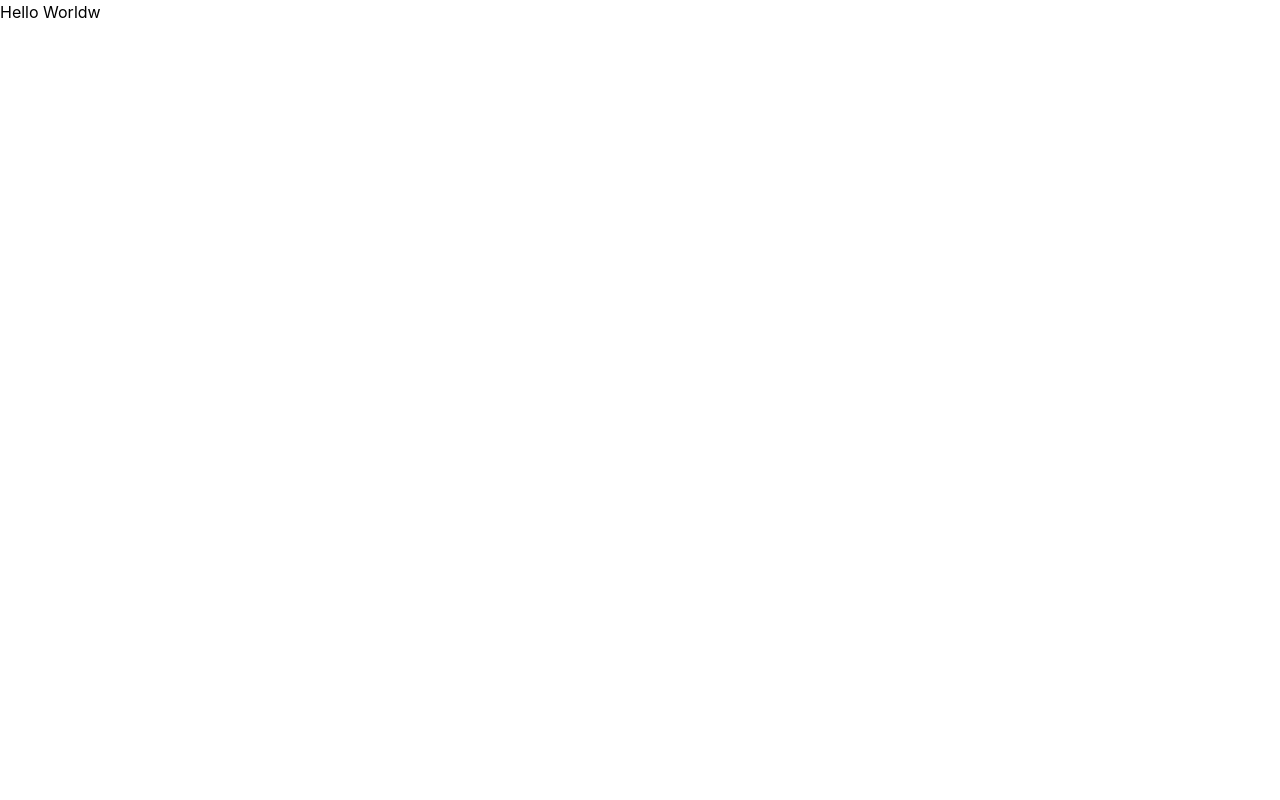
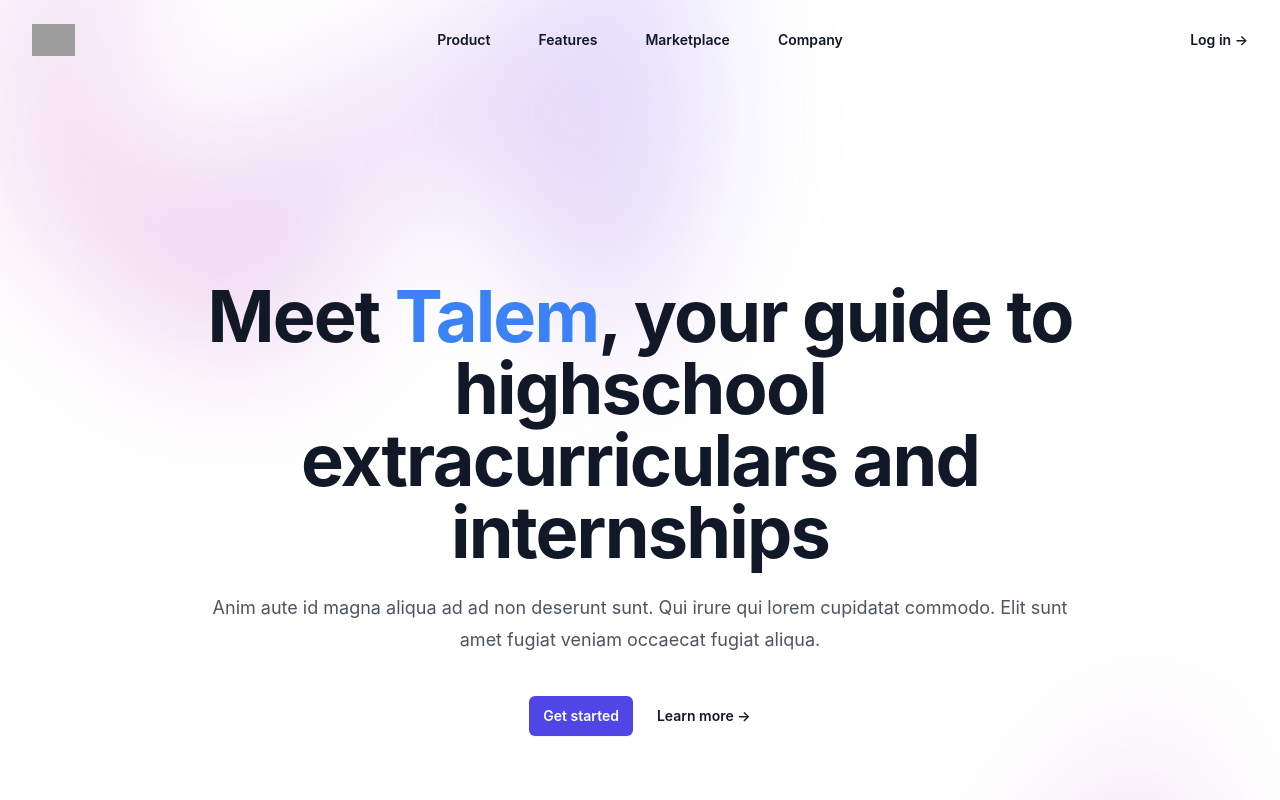
Before and after one commit to ekwoka/talem-app, a React (Create React App) app: page / in a window 1280 px wide. Shown: the top 800 px of the page. Built offline with nearby package versions, Linux system fonts and the light colour scheme; grey boxes are pictures that could not be loaded.

Commit message:
Fixed header component

```diff
--- a/package.json
+++ b/package.json
@@ -3,6 +3,8 @@
   "version": "0.1.0",
   "private": true,
   "dependencies": {
+    "@headlessui/react": "^1.7.15",
+    "@heroicons/react": "^2.0.18",
     "@testing-library/jest-dom": "^5.16.5",
     "@testing-library/react": "^13.4.0",
     "@testing-library/user-event": "^13.5.0",
--- a/src/App.js
+++ b/src/App.js
@@ -1,11 +1,15 @@
+import React from 'react';
+import ReactDOM from 'react-dom/client';
 import logo from './logo.svg';
 import './index.css';
+import Header from './Components/Header';
+
 
 function App() {
   return (
-    <div className=''>
-      Hello Worldw
-    </div>
+    <>
+      <Header />
+    </>
   );
 }
 
--- /dev/null
+++ b/src/Components/Header.jsx
@@ -0,0 +1,163 @@
+import React from "react";
+import '../index.css';
+import logoImage from "../Images/talem-logo.png"
+import { useState } from 'react'
+import { Dialog } from '@headlessui/react'
+import { Bars3Icon, XMarkIcon } from '@heroicons/react/24/outline'
+
+const navigation = [
+  { name: 'Product', href: '#' },
+  { name: 'Features', href: '#' },
+  { name: 'Marketplace', href: '#' },
+  { name: 'Company', href: '#' },
+]
+
+export default function Header() {
+  const [mobileMenuOpen, setMobileMenuOpen] = useState(false)
+
+  return (
+    <div className="bg-white">
+      <header className="absolute inset-x-0 top-0 z-50">
+        <nav className="flex items-center justify-between p-6 lg:px-8" aria-label="Global">
+          <div className="flex lg:flex-1">
+            <a href="#" className="-m-1.5 p-1.5">
+              <span className="sr-only">Your Company</span>
+              <img
+                className="h-8 w-auto"
+                src="https://tailwindui.com/img/logos/mark.svg?color=indigo&shade=600"
+                alt=""
+              />
+            </a>
+          </div>
+          <div className="flex lg:hidden">
+            <button
+              type="button"
+              className="-m-2.5 inline-flex items-center justify-center rounded-md p-2.5 text-gray-700"
+              onClick={() => setMobileMenuOpen(true)}
+            >
+              <span className="sr-only">Open main menu</span>
+              <Bars3Icon className="h-6 w-6" aria-hidden="true" />
+            </button>
+          </div>
+          <div className="hidden lg:flex lg:gap-x-12">
+            {navigation.map((item) => (
+              <a key={item.name} href={item.href} className="text-sm font-semibold leading-6 text-gray-900">
+                {item.name}
+              </a>
+            ))}
+          </div>
+          <div className="hidden lg:flex lg:flex-1 lg:justify-end">
+            <a href="#" className="text-sm font-semibold leading-6 text-gray-900">
+              Log in <span aria-hidden="true">&rarr;</span>
+            </a>
+          </div>
+        </nav>
+        <Dialog as="div" className="lg:hidden" open={mobileMenuOpen} onClose={setMobileMenuOpen}>
+          <div className="fixed inset-0 z-50" />
+          <Dialog.Panel className="fixed inset-y-0 right-0 z-50 w-full overflow-y-auto bg-white px-6 py-6 sm:max-w-sm sm:ring-1 sm:ring-gray-900/10">
+            <div className="flex items-center justify-between">
+              <a href="#" className="-m-1.5 p-1.5">
+                <span className="sr-only">Your Company</span>
+                <img
+                  className="h-8 w-auto"
+                  src="https://tailwindui.com/img/logos/mark.svg?color=indigo&shade=600"
+                  alt=""
+                />
+              </a>
+              <button
+                type="button"
+                className="-m-2.5 rounded-md p-2.5 text-gray-700"
+                onClick={() => setMobileMenuOpen(false)}
+              >
+                <span className="sr-only">Close menu</span>
+                <XMarkIcon className="h-6 w-6" aria-hidden="true" />
+              </button>
+            </div>
+            <div className="mt-6 flow-root">
+              <div className="-my-6 divide-y divide-gray-500/10">
+                <div className="space-y-2 py-6">
+                  {navigation.map((item) => (
+                    <a
+                      key={item.name}
+                      href={item.href}
+                      className="-mx-3 block rounded-lg px-3 py-2 text-base font-semibold leading-7 text-gray-900 hover:bg-gray-50"
+                    >
+                      {item.name}
+                    </a>
+                  ))}
+                </div>
+                <div className="py-6">
+                  <a
+                    href="#"
+                    className="-mx-3 block rounded-lg px-3 py-2.5 text-base font-semibold leading-7 text-gray-900 hover:bg-gray-50"
+                  >
+                    Log in
+                  </a>
+                </div>
+              </div>
+            </div>
+          </Dialog.Panel>
+        </Dialog>
+      </header>
+
+      <div className="relative isolate px-6 pt-14 lg:px-8">
+        <div
+          className="absolute inset-x-0 -top-40 -z-10 transform-gpu overflow-hidden blur-3xl sm:-top-80"
+          aria-hidden="true"
+        >
+          <div
+            className="relative left-[calc(50%-11rem)] aspect-[1155/678] w-[36.125rem] -translate-x-1/2 rotate-[30deg] bg-gradient-to-tr from-[#ff80b5] to-[#9089fc] opacity-30 sm:left-[calc(50%-30rem)] sm:w-[72.1875rem]"
+            style={{
+              clipPath:
+                'polygon(74.1% 44.1%, 100% 61.6%, 97.5% 26.9%, 85.5% 0.1%, 80.7% 2%, 72.5% 32.5%, 60.2% 62.4%, 52.4% 68.1%, 47.5% 58.3%, 45.2% 34.5%, 27.5% 76.7%, 0.1% 64.9%, 17.9% 100%, 27.6% 76.8%, 76.1% 97.7%, 74.1% 44.1%)',
+            }}
+          />
+        </div>
+        <div className="mx-auto max-w-4xl py-32 sm:py-48 lg:py-56">
+
+          <div className="text-center">
+            <h1 className="text-4xl font-bold tracking-tight text-gray-900 sm:text-7xl ">
+              Meet <span className="text-blue-500">Talem</span>, your guide to highschool extracurriculars and internships
+            </h1>
+            <p className="mt-6 text-lg leading-8 text-gray-600">
+              Anim aute id magna aliqua ad ad non deserunt sunt. Qui irure qui lorem cupidatat commodo. Elit sunt amet
+              fugiat veniam occaecat fugiat aliqua.
+            </p>
+            <div className="mt-10 flex items-center justify-center gap-x-6">
+              <a
+                href="#"
+                className="rounded-md bg-indigo-600 px-3.5 py-2.5 text-sm font-semibold text-white shadow-sm hover:bg-indigo-500 focus-visible:outline focus-visible:outline-2 focus-visible:outline-offset-2 focus-visible:outline-indigo-600"
+              >
+                Get started
+              </a>
+              <a href="#" className="text-sm font-semibold leading-6 text-gray-900">
+                Learn more <span aria-hidden="true">→</span>
+              </a>
+            </div>
+          </div>
+        </div>
+        <div
+          className="absolute inset-x-0 top-[calc(100%-13rem)] -z-10 transform-gpu overflow-hidden blur-3xl sm:top-[calc(100%-30rem)]"
+          aria-hidden="true"
+        >
+          <div
+            className="relative left-[calc(50%+3rem)] aspect-[1155/678] w-[36.125rem] -translate-x-1/2 bg-gradient-to-tr from-[#ff80b5] to-[#9089fc] opacity-30 sm:left-[calc(50%+36rem)] sm:w-[72.1875rem]"
+            style={{
+              clipPath:
+                'polygon(74.1% 44.1%, 100% 61.6%, 97.5% 26.9%, 85.5% 0.1%, 80.7% 2%, 72.5% 32.5%, 60.2% 62.4%, 52.4% 68.1%, 47.5% 58.3%, 45.2% 34.5%, 27.5% 76.7%, 0.1% 64.9%, 17.9% 100%, 27.6% 76.8%, 76.1% 97.7%, 74.1% 44.1%)',
+            }}
+          />
+        </div>
+      </div>
+                {/* <div className="hidden sm:mb-8 sm:flex sm:justify-center">
+            <div className="relative rounded-full px-3 py-1 text-sm leading-6 text-gray-600 ring-1 ring-gray-900/10 hover:ring-gray-900/20">
+              Announcing our next round of funding.{' '}
+              <a href="#" className="font-semibold text-indigo-600">
+                <span className="absolute inset-0" aria-hidden="true" />
+                Read more <span aria-hidden="true">&rarr;</span>
+              </a>
+            </div>
+          </div> */}
+    </div>
+  )
+}
--- a/src/index.css
+++ b/src/index.css
@@ -1,5 +1,7 @@
 body {
   margin: 0;
+  padding:0;
+  box-sizing: border-box;
   font-family: -apple-system, BlinkMacSystemFont, 'Segoe UI', 'Roboto', 'Oxygen',
     'Ubuntu', 'Cantarell', 'Fira Sans', 'Droid Sans', 'Helvetica Neue',
     sans-serif;
```
Also changed, not shown: src/Images/talem-logo.png (added), 1 other file (tests, documents, lock files or other folders).
